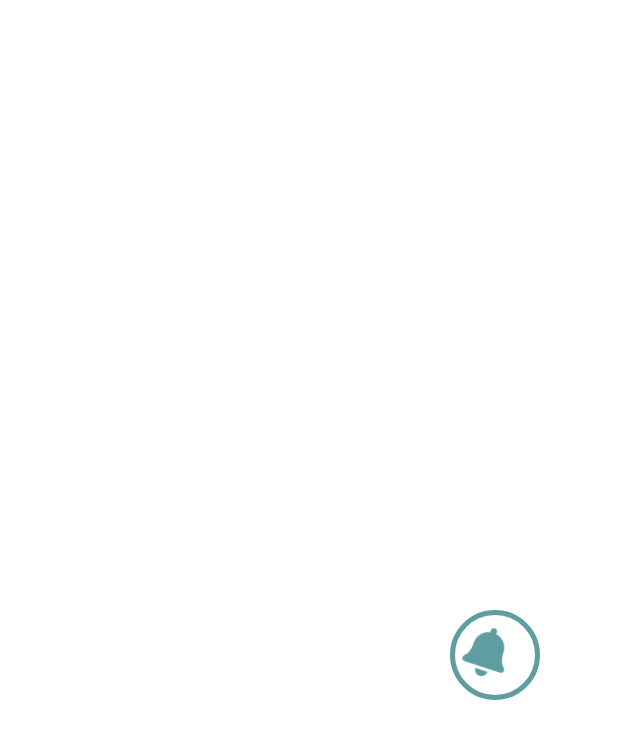
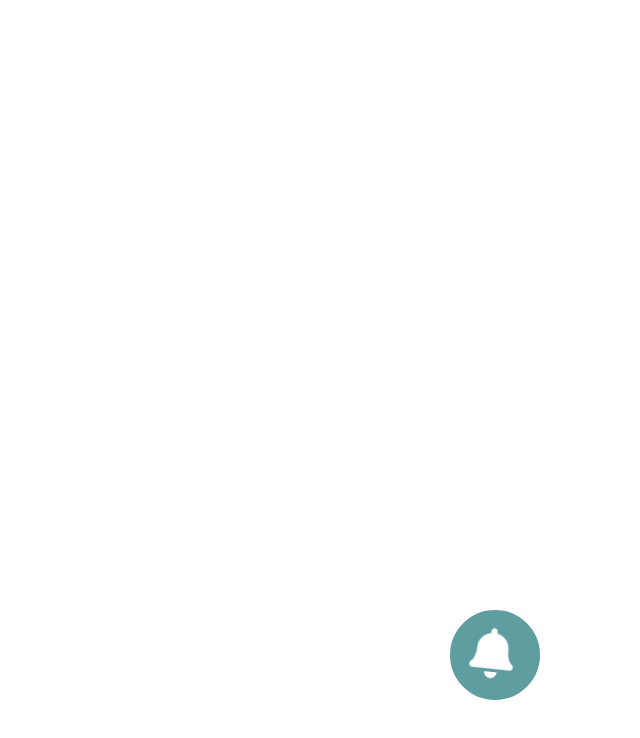
Before and after one commit to PZalles/Bell, a plain HTML site: page index.html in a window 1280 px wide. In both pictures the pointer is over the element 1135 px from the left and 655 px from the top of the page. Shown: the whole page, without its empty margins (640-1280 px from the left). Drawn offline with Linux system fonts and the light colour scheme.

Commit message:
Add style for bell

```diff
--- a/index.html
+++ b/index.html
@@ -22,11 +22,22 @@
             color: cadetblue;
             text-align: center;
             line-height: 80px;
+            cursor: pointer;
         }
 
         i {
             animation: rotate .4s linear infinite alternate;
             transform-origin: 50% 0;
+        }
+
+        .bell:hover {
+            background-color: cadetblue;
+        }
+
+        .bell:hover i {
+            color: white;
+            animation-duration: .2s;
+            /* animation-play-state: paused; */
         }
 
         @keyframes rotate {
```
